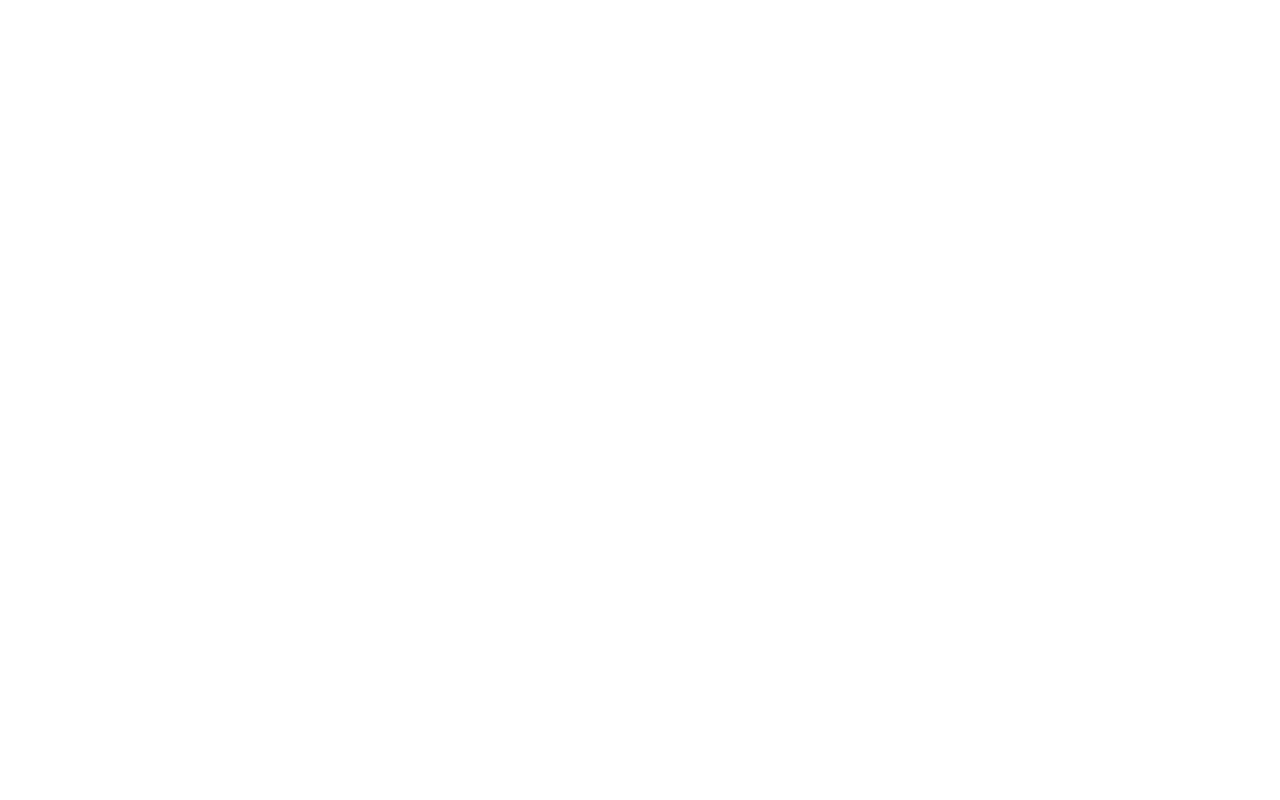
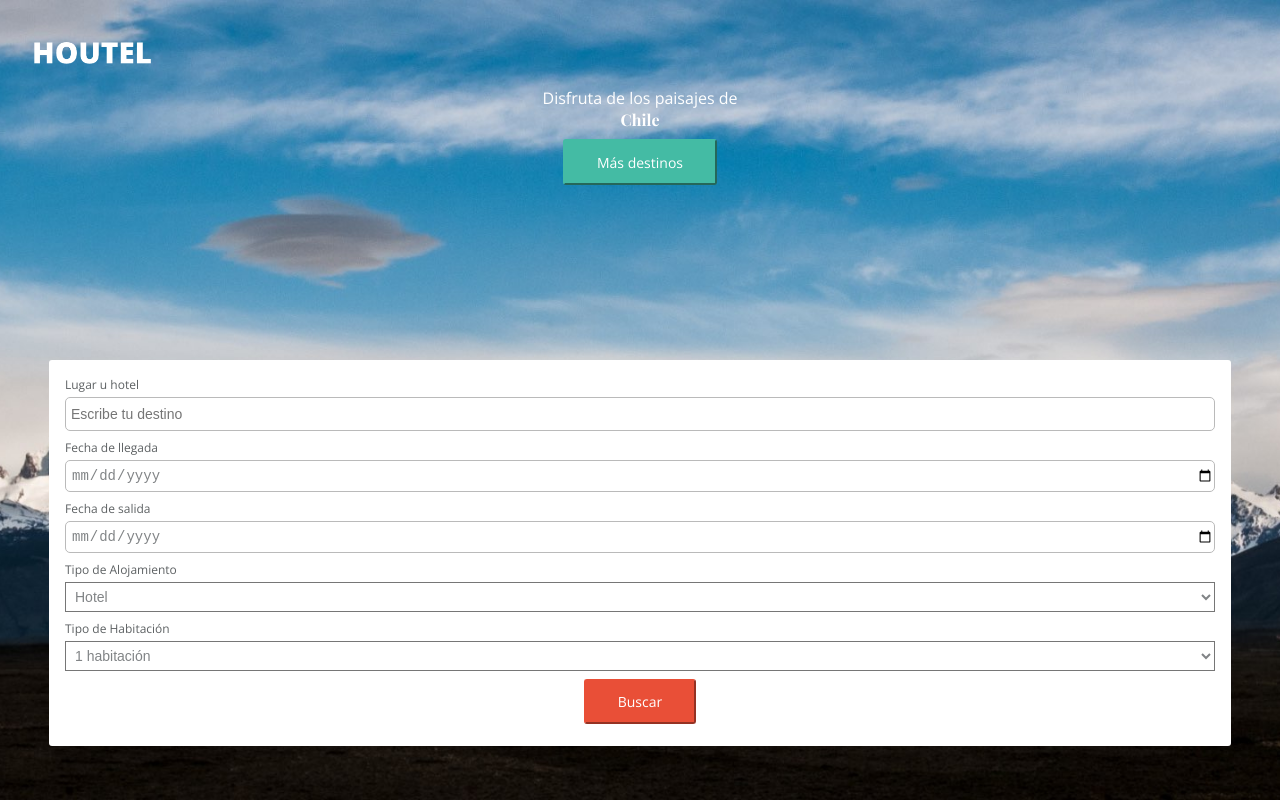
Before and after one commit to SebaChuaqui/houstel, a plain HTML site: page index.html in a window 1280 px wide. Drawn offline with nearby package versions, Linux system fonts and the light colour scheme.

Commit message:
Séptimo Commit

```diff
--- a/assets/scss/base/_base.scss
+++ b/assets/scss/base/_base.scss
@@ -1,7 +1,7 @@
 body {
     height: 100vh;
     background-color: $white;
-    background-image: url('assets/images/background.jpg');
+    background-image: url('../images/background.jpg');
     background-repeat: no-repeat;
     background-size: cover;
     background-position: 80%;
--- a/assets/scss/layout/_forms.scss
+++ b/assets/scss/layout/_forms.scss
@@ -4,7 +4,7 @@
     transform: translateX(-50%);
     top: 45vh;
     height: 370px;
-    width: 525px;
+    width: 1150px;
     margin-left: 0;
     padding: 8px 16px;
     border-radius: 3px;
--- a/index.html
+++ b/index.html
@@ -1,12 +1,73 @@
 <!DOCTYPE html>
-<html lang="en">
+<html lang="es">
+
 <head>
     <meta charset="UTF-8">
     <meta http-equiv="X-UA-Compatible" content="IE=edge">
     <meta name="viewport" content="width=device-width, initial-scale=1.0">
-    <title>Document</title>
+    <link rel="preconnect" href="https://fonts.googleapis.com">
+    <link rel="preconnect" href="https://fonts.gstatic.com" crossorigin>
+    <link
+        href="https://fonts.googleapis.com/css2?family=Open+Sans:wght@400;600;700&family=Playfair+Display:wght@700&display=swap"
+        rel="stylesheet">
+    <link rel="stylesheet" href="assets/css/main.css">
+    <title>Houstel</title>
 </head>
+
 <body>
 
+    <header class="header">
+        <div class="logo">
+            <img src="assets/images/logo.png" alt="" class="logo">
+        </div>
+    </header>
+
+    <main class="main">
+        <div class="main_container">
+            <h1 class="main_titulo">Disfruta de los paisajes de <span
+                    class="main_titulo-destacado main_titulo-destacado_xxxx_large">Chile</span></h1>
+            <hr>
+                    <div class="main_boton">
+                <button type="button" class="boton boton_2">Más destinos</button>
+            </div>
+        </div>
+    </main>
+
+    <form action="" class="form">
+        <div class="form_container">
+            <label for="destino" class="form_label">Lugar u hotel</label>
+            <input type="text" placeholder="Escribe tu destino" class="form_text">
+        </div>
+        <div class="form_container">
+            <label for="llegada" class="form_label">Fecha de llegada</label>
+            <input type="date" class="form_date">
+        </div>
+        <div class="form_container">
+            <label for="Fecha de salida" class="form_label">Fecha de salida</label>
+            <input type="date" class="form_date">
+        </div>
+        <div class="form_container">
+            <label for="alojamiento" class="form_label">Tipo de Alojamiento</label>
+            <select name="alojamiento" id="" class="form_select">
+                <option value="1">Hotel</option>
+                <option value="2">Hostal</option>
+                <option value="3">Departamento</option>
+                <option value="4">Casa</option>
+            </select>
+        </div>
+        <div class="form_container">
+            <label for="habitaciones" class="form_label">Tipo de Habitación</label>
+            <select name="habitaciones" id="" class="form_select">
+                <option value="1">1 habitación</option>
+                <option value="2">2 habitaciones</option>
+                <option value="3">3 habitaciones</option>
+                <option value="4">4 habitaciones o más</option>
+            </select>
+        </div>
+        <div class="form_boton">
+            <button type="submit" class="boton boton_1">Buscar</button>
+        </div>
+    </form>
 </body>
+
 </html>
```
Also changed, not shown: assets/css/main.css.
